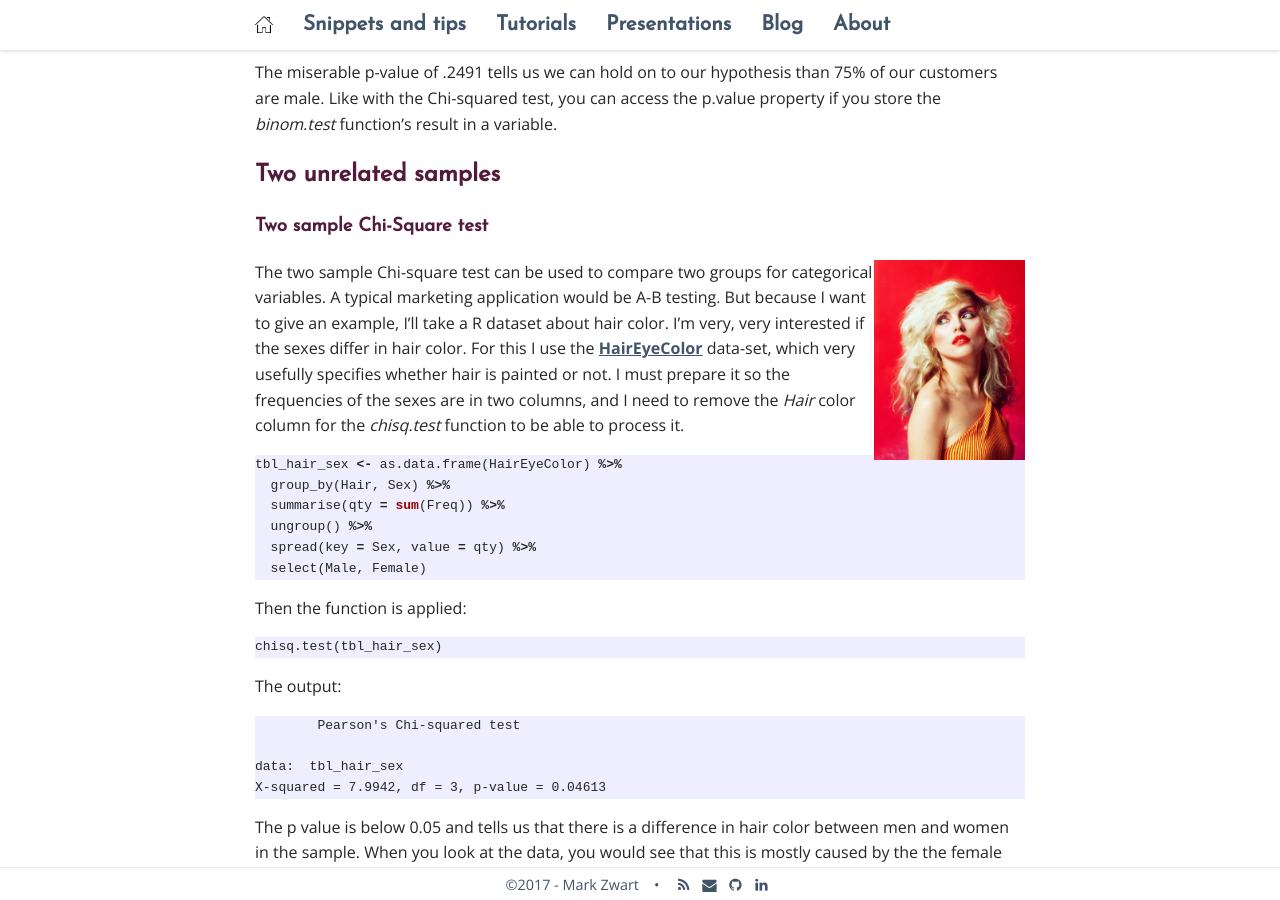
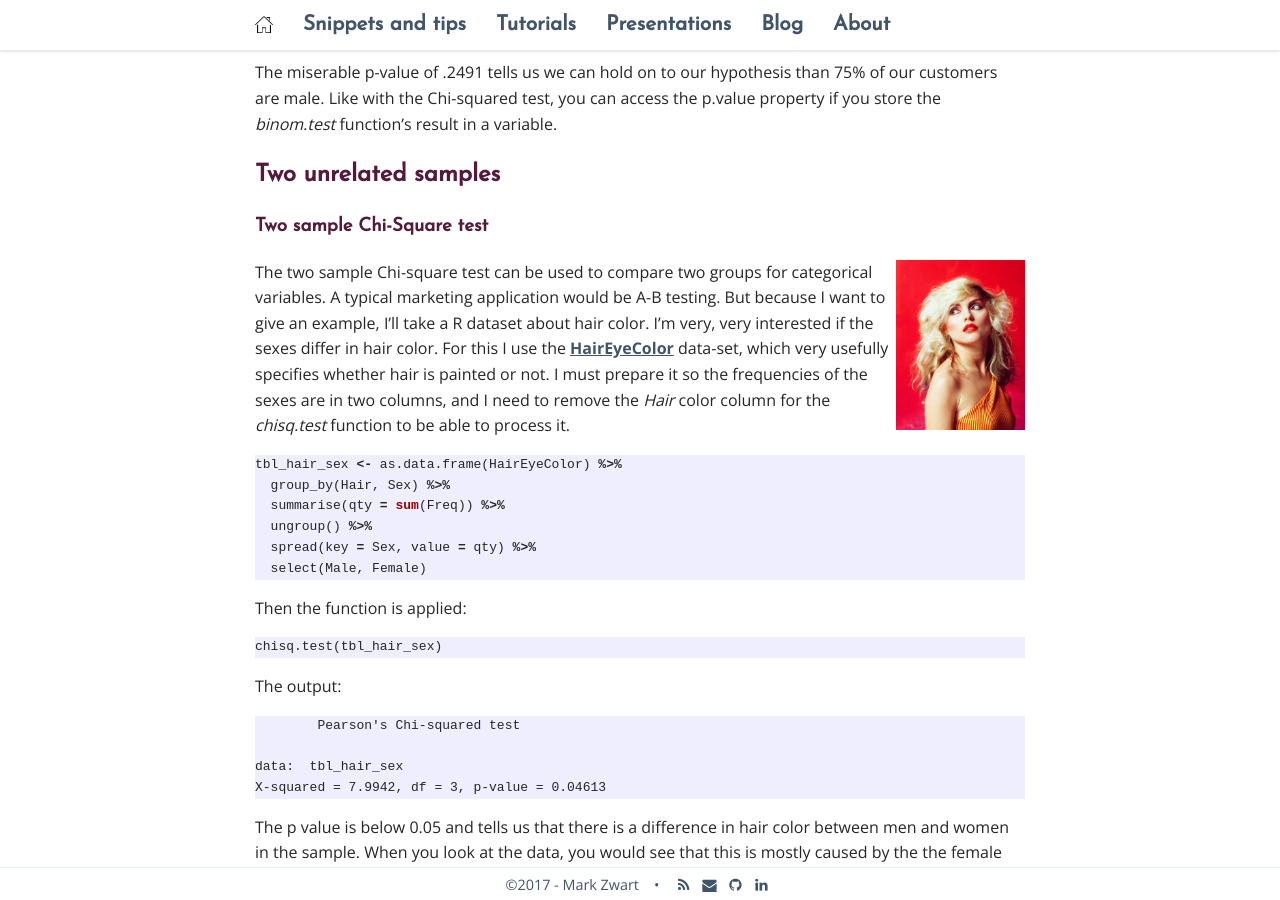
Before and after one commit to mark-me/mark-me.github.io, a Jekyll site: the page built from _pages/tutorials/statistical-tests/statistical-tests.md, in a window 1280 px wide and 900 px high, scrolled down 5362 px. Built offline with Jekyll 4.4.1, drawn with Linux system fonts in a browser that asks for light colours; nearby versions of some CDN libraries; comment, search, counter and statistics services are not loaded.

Commit message:
Update statistical-tests.md

````diff
--- a/_pages/tutorials/statistical-tests/statistical-tests.md
+++ b/_pages/tutorials/statistical-tests/statistical-tests.md
@@ -176,7 +176,7 @@ The miserable p-value of .2491 tells us we can hold on to our hypothesis than 75
 
 ### Two sample Chi-Square test
 
-<img src="/_pages/tutorials/statistical-tests/debbie-harry.jpg" alt="Me" width="151" height="200" align="right"/>
+<img src="/_pages/tutorials/statistical-tests/debbie-harry.jpg" alt="Me" width="129" height="170" align="right"/>
 
 The two sample Chi-square test can be used to compare two groups for categorical variables. A typical marketing application would be A-B testing. But because I want to give an example, I'll take a R dataset about hair color. I'm very, very interested if the sexes differ in hair color. For this I use the **[HairEyeColor](https://stat.ethz.ch/R-manual/R-devel/library/datasets/html/HairEyeColor.html)** data-set, which very usefully specifies whether hair is painted or not. I must prepare it so the frequencies of the sexes are in two columns, and I need to remove the _Hair_ color column for the _chisq.test_ function to be able to process it.
 ```r
````
